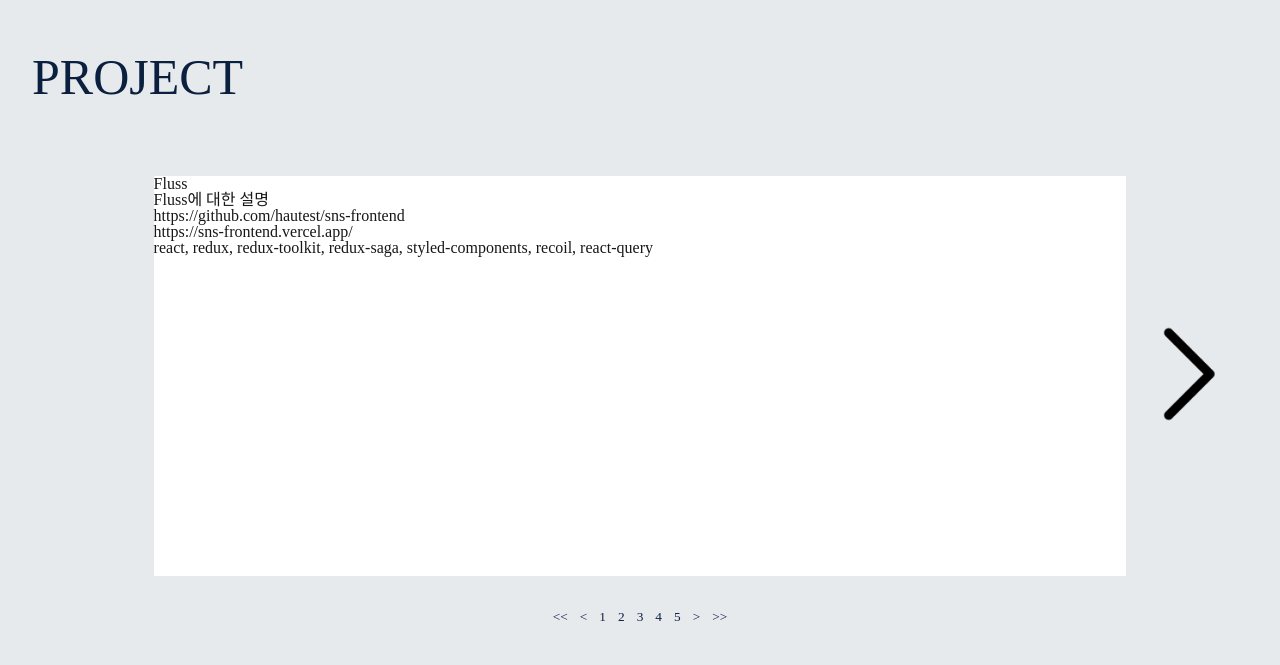
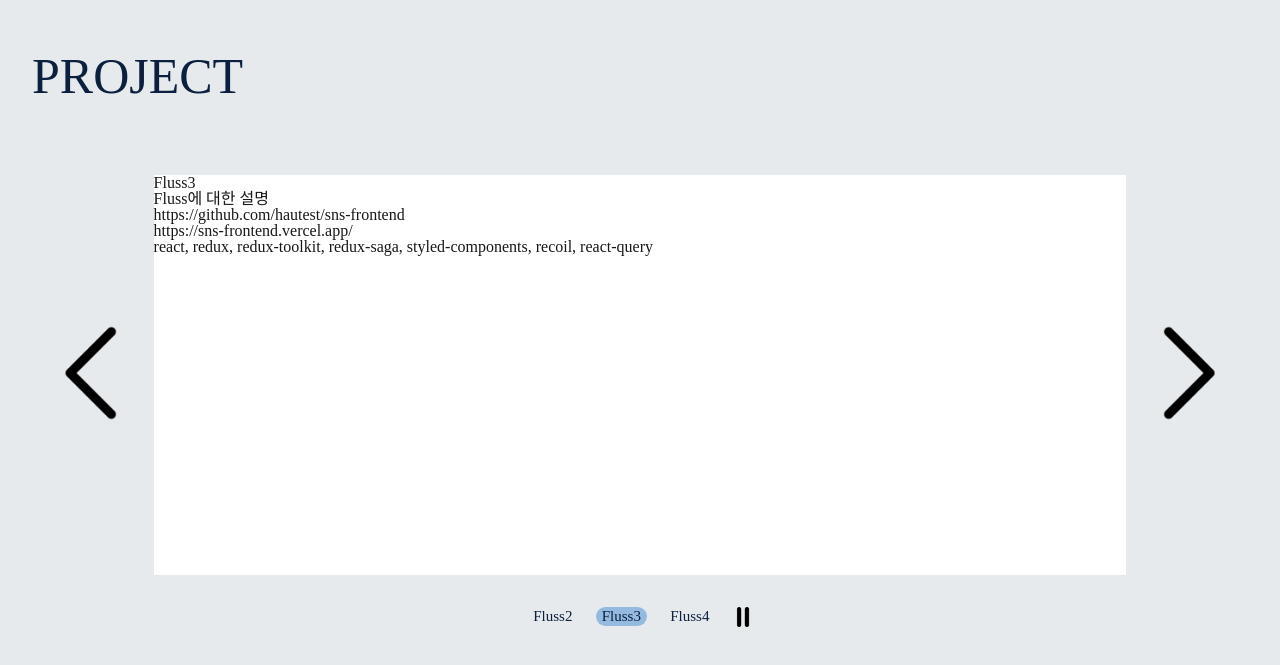
Before and after one commit to hautest/portfolio2, a React (Create React App) app: page / in a window 1280 px wide. Shown: the part 1633-2298 px from the top of the page. Built offline with nearby package versions, Linux system fonts and the light colour scheme; a web font is replaced by a local one.

Commit message:
feat:projectPage

```diff
--- a/src/Frame.tsx
+++ b/src/Frame.tsx
@@ -3,7 +3,7 @@
 import styled from "styled-components";
 import { useRecoilState } from "recoil";
 
-import { opacity } from "./store/opacity";
+import { scrollAtom } from "./store/scrollAtom";
 import { flexAlignCenter, flexColumnAlignCenter } from "./styles/common";
 
 interface Opacity {
@@ -11,7 +11,7 @@
 }
 
 export function Frame() {
-  const [opacityValue, setOpacityValue] = useRecoilState(opacity);
+  const [scrollValue, setScrollValue] = useRecoilState(scrollAtom);
   const ref = useRef(document);
   useEffect(() => {
     window.onbeforeunload = function pushRefresh() {
@@ -21,13 +21,13 @@
   const handleScroll = () => {
     const conversion =
       0.0015 * window.scrollY || document.documentElement.scrollTop;
-    setOpacityValue(conversion);
+    setScrollValue(conversion);
   };
   ref.current.addEventListener("scroll", handleScroll);
-  if (opacityValue > 0.6) {
+  if (scrollValue > 0.6) {
     return (
       <>
-        <StyledHeade opacity={opacityValue}>
+        <StyledHeade opacity={scrollValue}>
           <Link to="AboutMe" smooth={true}>
             ABOUT ME
           </Link>
@@ -36,18 +36,18 @@
           </Link>
         </StyledHeade>
         <Link to="FirstPage" smooth={true}>
-          <FooterUpButton opacity={opacityValue}>⬆</FooterUpButton>
+          <FooterUpButton opacity={scrollValue}>⬆</FooterUpButton>
         </Link>
       </>
     );
   } else {
     return (
       <>
-        <StyledHeade opacity={opacityValue}>
+        <StyledHeade opacity={scrollValue}>
           <div>ABOUT ME</div>
           <div>PROJECT</div>
         </StyledHeade>
-        <FooterUpButton opacity={opacityValue}>⬆</FooterUpButton>
+        <FooterUpButton opacity={scrollValue}>⬆</FooterUpButton>
       </>
     );
   }
--- a/src/index.tsx
+++ b/src/index.tsx
@@ -10,11 +10,9 @@
   document.getElementById("root") as HTMLElement
 );
 root.render(
-  <React.StrictMode>
-    <RecoilRoot>
-      <ThemeProvider theme={theme}>
-        <App />
-      </ThemeProvider>
-    </RecoilRoot>
-  </React.StrictMode>
+  <RecoilRoot>
+    <ThemeProvider theme={theme}>
+      <App />
+    </ThemeProvider>
+  </RecoilRoot>
 );
--- a/src/pages/Project/FooterButton/index.tsx
+++ b/src/pages/Project/FooterButton/index.tsx
@@ -1,84 +1,99 @@
-import { Dispatch, MouseEvent, useState, useEffect } from "react";
+import { MouseEvent, useState, useEffect } from "react";
+import { useRecoilState } from "recoil";
 import styled from "styled-components";
 
-import { ArrowLeftButton, ArrowRightButton } from "./ArrowButton";
-import { StyledFooterButton } from "../../../styles/common";
+import { projectNumAtom } from "../../../store/projectNumAtom";
+import { useToggle } from "../../../useToggle";
 import { projectData } from "../projectData";
 
-interface FooterButtonProps {
-  projectNum: number;
-  setProjectNum: Dispatch<React.SetStateAction<number>>;
-}
+export function FooterButton() {
+  const [projectNum, setProjectNum] = useRecoilState(projectNumAtom);
+  const maxPage = projectData.length;
+  const { toggle, toggleOn, setToggle } = useToggle();
+  const [dataArr, setDataArr] = useState<
+    //여기 왜 Pick<FooterButtonProps, "projectData"> 사용하면 안되는지 ?
+    | {
+        title: string;
+        gitHub: string;
+        desc: string;
+        url: string;
+        skill: string;
+        id: number;
+      }[]
+    | []
+  >([]);
 
-export function FooterButton({ projectNum, setProjectNum }: FooterButtonProps) {
-  const maxPage = projectData.length - 1;
-  const [buttonPage, setButtonPage] = useState<number[]>([]);
-  const handlePageChange = (e: MouseEvent<HTMLButtonElement>) => {
-    const target = e.target as HTMLButtonElement;
-    setProjectNum(Number(target.innerText));
-  };
   useEffect(() => {
     if (projectNum === 1) {
-      setButtonPage([
-        projectNum,
-        projectNum + 1,
-        projectNum + 2,
-        projectNum + 3,
-        projectNum + 4,
+      setDataArr([
+        projectData[projectNum - 1],
+        projectData[projectNum],
+        projectData[projectNum + 1],
       ]);
-    } else if (projectNum === 2) {
-      setButtonPage([
-        projectNum - 1,
-        projectNum,
-        projectNum + 1,
-        projectNum + 2,
-        projectNum + 3,
+    } else if (projectNum !== 1 && projectNum !== maxPage) {
+      setDataArr([
+        projectData[projectNum - 2],
+        projectData[projectNum - 1],
+        projectData[projectNum],
       ]);
     } else if (projectNum === maxPage) {
-      setButtonPage([
-        projectNum - 4,
-        projectNum - 3,
-        projectNum - 2,
-        projectNum - 1,
-        maxPage,
-      ]);
-    } else if (projectNum + 1 === maxPage) {
-      setButtonPage([
-        projectNum - 3,
-        projectNum - 2,
-        projectNum - 1,
-        projectNum,
-        projectNum + 1,
-      ]);
-    } else {
-      setButtonPage([
-        projectNum - 2,
-        projectNum - 1,
-        projectNum,
-        projectNum + 1,
-        projectNum + 2,
+      setDataArr([
+        projectData[projectNum - 3],
+        projectData[projectNum - 2],
+        projectData[projectNum - 1],
       ]);
     }
-  }, [projectNum, maxPage]);
+  }, [setDataArr, projectNum, maxPage]);
+  const handlePageChange = (e: MouseEvent<HTMLButtonElement>) => {
+    setToggle(false);
+    const target = e.target as HTMLButtonElement;
+    setProjectNum(Number(target.id));
+  };
+
   return (
     <FooterButtonBox>
-      <ArrowLeftButton projectNum={projectNum} setProjectNum={setProjectNum} />
-      {buttonPage.map((pageValue) => (
-        <div key={pageValue}>
-          <StyledFooterButton onClick={handlePageChange} key={pageValue}>
-            {pageValue}
-          </StyledFooterButton>
-        </div>
-      ))}
-      <ArrowRightButton
-        projectNum={projectNum}
-        setProjectNum={setProjectNum}
-        maxPage={maxPage}
-      />
+      {dataArr &&
+        dataArr.map((dataValue) => {
+          return (
+            <div key={dataValue.id}>
+              <StyledFooterButton
+                presentPage={dataValue.id === projectNum}
+                id={String(dataValue.id)}
+                onClick={handlePageChange}
+                key={dataValue.id}
+              >
+                {dataValue.title}
+              </StyledFooterButton>
+            </div>
+          );
+        })}
+      {toggle ? (
+        <StopImg onClick={toggleOn} alt="일시정지아이콘" src="../../stop.png" />
+      ) : (
+        <RegoImg onClick={toggleOn} alt="다시실행아이콘" src="../../rego.png" />
+      )}
     </FooterButtonBox>
   );
 }
 
 const FooterButtonBox = styled.div`
   display: flex;
+  justify-content: center;
+  gap: 10%;
 `;
+
+const StyledFooterButton = styled.button<{ presentPage: boolean }>`
+  font-size: 15px;
+  border-radius: 10px;
+  color: ${({ theme }) => theme.colors.night1};
+  background-color: ${({ theme, presentPage }) =>
+    presentPage ? theme.colors.night2 : theme.colors.gray};
+  border: 0;
+`;
+
+const StopImg = styled.img`
+  width: 20px;
+`;
+const RegoImg = styled.img`
+  width: 20px;
+`;
--- a/src/pages/Project/ProjectContent.tsx
+++ b/src/pages/Project/ProjectContent.tsx
@@ -1,28 +1,18 @@
+import { useRecoilValue } from "recoil";
 import styled from "styled-components";
 
-interface ProjectContentProps {
-  title: string;
-  itemId: number;
-  desc: string;
-  github: string;
-  url: string;
-  skill: string;
-}
+import { projectData } from "./projectData";
+import { projectNumAtom } from "../../store/projectNumAtom";
 
-export function ProjectContent({
-  title,
-  itemId,
-  desc,
-  github,
-  url,
-  skill,
-}: ProjectContentProps) {
+export function ProjectContent() {
+  const projectNum = useRecoilValue(projectNumAtom);
+  const { title, desc, gitHub, url, skill } = projectData[projectNum - 1];
   return (
     <StyledProjectContentProps>
       <Ui>
         <ProJectText>{title}</ProJectText>
         <ProJectText>{desc}</ProJectText>
-        <ProJectText>{github}</ProJectText>
+        <ProJectText>{gitHub}</ProJectText>
         <ProJectText>{url}</ProJectText>
         <ProJectText>{skill}</ProJectText>
       </Ui>
--- a/src/pages/Project/index.tsx
+++ b/src/pages/Project/index.tsx
@@ -1,23 +1,58 @@
 import styled from "styled-components";
-import { useState } from "react";
+import { useEffect, useRef } from "react";
+import { useRecoilState } from "recoil";
 
 import { ProjectContent } from "./ProjectContent";
 import { projectData } from "./projectData";
+import { projectNumAtom } from "../../store/projectNumAtom";
+import { useToggle } from "../../useToggle";
 import { FooterButton } from "./FooterButton";
 
-interface ImgProp {
-  disabled: boolean;
-}
+export function Project() {
+  const [projectNum, setProjectNum] = useRecoilState<number>(projectNumAtom);
+  const maxPage = projectData.length;
+  const { toggle, setToggle } = useToggle();
+  const ref = useRef(null);
+  useEffect(() => {
+    if (!!ref.current) {
+      const element = ref.current;
+      const observer = new IntersectionObserver((entries) => {
+        entries.forEach((entrie) => {
+          if (entrie.isIntersecting) {
+            console.log("toggleOn");
+            setToggle(true);
+          }
+        });
+      });
+      observer.observe(element);
+    }
+  }, [setToggle]);
 
-export function Project() {
-  const [projectNum, setProjectNum] = useState<number>(1);
-  const data = projectData[projectNum - 1];
-  const dataLength = projectData.length;
+  useEffect(() => {
+    const setTime = setTimeout(() => {
+      if (toggle) {
+        if (projectNum === maxPage) {
+          setProjectNum(0);
+        }
+        setProjectNum((prev) => prev + 1);
+      }
+    }, 1700);
+    return () => clearTimeout(setTime);
+  }, [projectNum, maxPage, setProjectNum, toggle]);
 
   const handleBack = () => {
+    setToggle(false);
+    if (projectNum === 1) {
+      setProjectNum(maxPage + 1);
+    }
     setProjectNum((prev) => prev - 1);
   };
   const handleFront = () => {
+    setToggle(false);
+    if (projectNum === maxPage) {
+      //여기서 0말고 1넣으면 안됨
+      setProjectNum(0);
+    }
     setProjectNum((prev) => prev + 1);
   };
   return (
@@ -25,34 +60,16 @@
       <Projectext>PROJECT</Projectext>
       <ContentFooterButtonBox>
         <ProjectContentBox>
-          <FrontBackButton onClick={handleBack} disabled={projectNum === 1}>
-            <Img
-              disabled={projectNum === 1}
-              alt="이전으로가는방향이미지"
-              src="../../before.png"
-            />
+          <FrontBackButton onClick={handleBack}>
+            <Img alt="이전으로가는방향이미지" src="../../before.png" />
           </FrontBackButton>
-          <ProjectContent
-            title={data.title}
-            itemId={data.id}
-            desc={data.desc}
-            github={data.gitHub}
-            url={data.url}
-            skill={data.skill}
-          />
-          <FrontBackButton
-            disabled={dataLength - 1 === projectNum}
-            onClick={handleFront}
-          >
-            <Img
-              disabled={dataLength - 1 === projectNum}
-              alt="다음으로가는방향이미지"
-              src="../../next.png"
-            />
+          <ProjectContent />
+          <FrontBackButton onClick={handleFront}>
+            <Img alt="다음으로가는방향이미지" src="../../next.png" />
           </FrontBackButton>
         </ProjectContentBox>
-        <FooterButtonBox>
-          <FooterButton projectNum={projectNum} setProjectNum={setProjectNum} />
+        <FooterButtonBox ref={ref}>
+          <FooterButton />
         </FooterButtonBox>
       </ContentFooterButtonBox>
     </StyledProject>
@@ -100,7 +117,6 @@
   border: 0;
 `;
 
-const Img = styled.img<ImgProp>`
-  display: ${({ disabled }) => (disabled ? "none" : "inline")};
+const Img = styled.img`
   width: 100%;
 `;
--- /dev/null
+++ b/src/store/projectNumAtom.ts
@@ -0,0 +1,6 @@
+import { atom } from "recoil";
+
+export const projectNumAtom = atom({
+  key: `projectNumAtom`,
+  default: 1,
+});
--- a/src/store/opacity.ts
+++ b/src/store/scrollAtom.ts
@@ -1,6 +1,6 @@
 import { atom } from "recoil";
 
-export const opacity = atom({
+export const scrollAtom = atom({
   key: "opacity",
   default: 0,
 });
--- a/src/styles/theme.ts
+++ b/src/styles/theme.ts
@@ -1,7 +1,6 @@
 const colors = {
   night1: "#0b1f3f",
-  night2: "#76A9FB",
-  night3: "#2A7AFA",
+  night2: "#95BADF",
   gray: "#E7EAED",
   brown: "#E8BF6B",
   white: "#FFFFFF",
```
Also changed, not shown: public/rego.png (added), public/stop.png (added).
